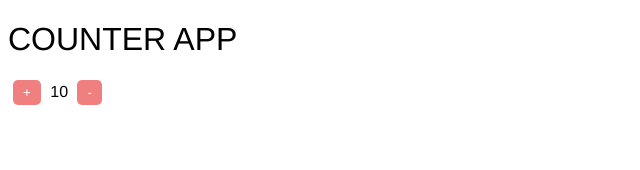
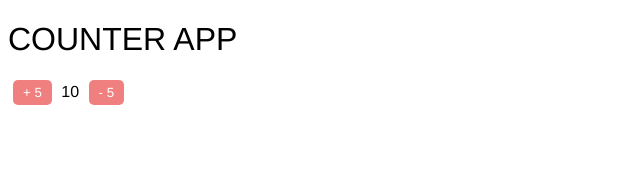
Before and after one commit to laurarodriguezcorpas/Angular13, an Angular app in the folder Angular13/: page / in a window 1280 px wide. Shown: the top 170 px of the page, without its empty margins (0-640 px from the left). Built offline with nearby package versions, Linux system fonts and the light colour scheme.

Commit message:
Base variable added

```diff
--- a/Angular13/src/app/app.component.html
+++ b/Angular13/src/app/app.component.html
@@ -1,7 +1,7 @@
 <h1> {{ title }} </h1>
 
-<button (click)="accumulate(1)"> + </button>
+<button (click)="accumulate(base)"> + {{ base }} </button>
 
 <span> {{ number }} </span>
 
-<button (click)="accumulate(-1)"> - </button>
+<button (click)="accumulate(-base)"> - {{ base }} </button>
--- a/Angular13/src/app/app.component.ts
+++ b/Angular13/src/app/app.component.ts
@@ -8,6 +8,7 @@ import { Component } from '@angular/core';
 export class AppComponent {
   title = 'COUNTER APP';
   number: number = 10;
+  base: number = 5;
 
   accumulate( value: number ) {
     this.number += value;
```
